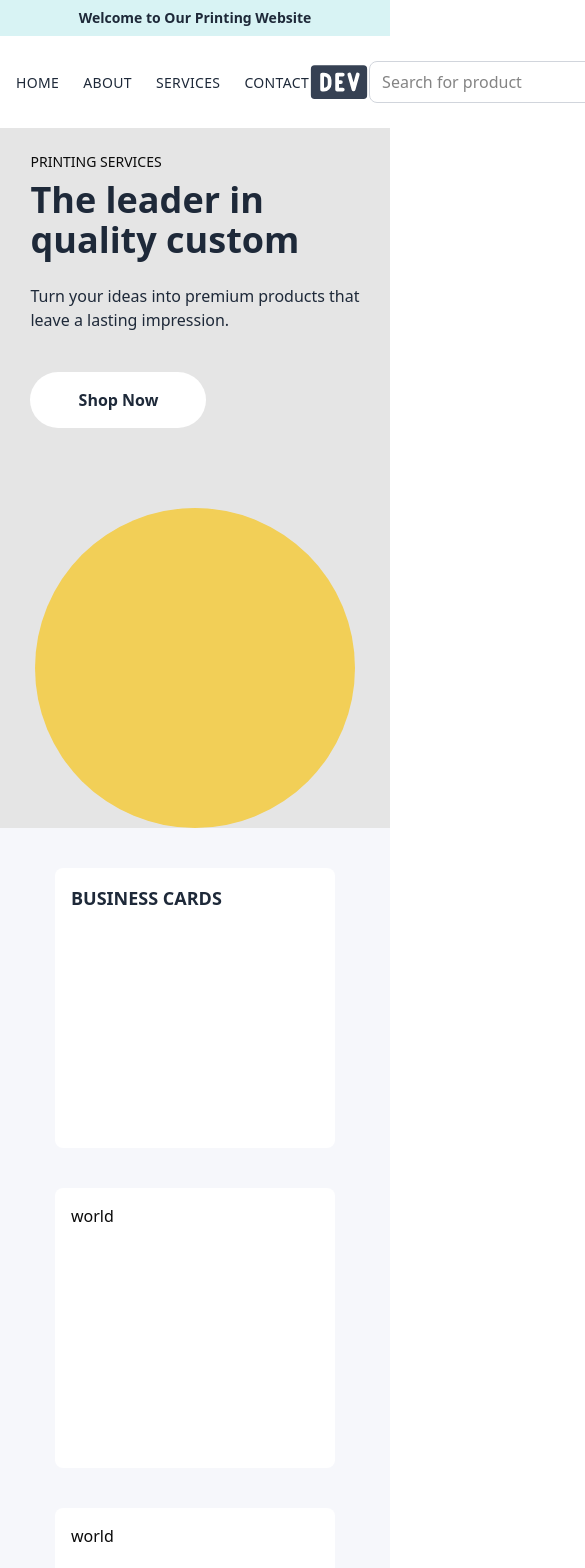
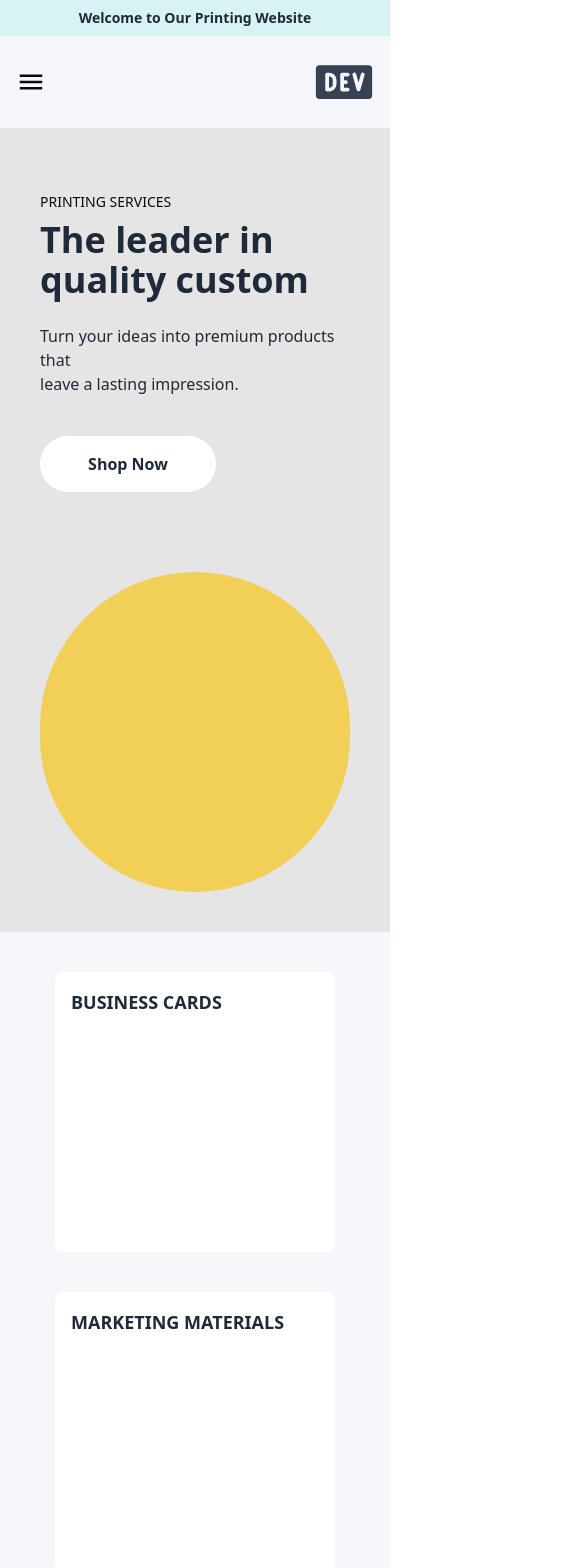
Before and after one commit to Paulhakeem/front, a Nuxt app: page / in a window 390 px wide. Shown: the top 1568 px of the page, 585 px wide, since content can reach past the window. Built offline with nearby package versions, Linux system fonts and the light colour scheme.

Commit message:
adding services

```diff
--- a/app/components/Header/header.vue
+++ b/app/components/Header/header.vue
@@ -1,6 +1,6 @@
 <template>
   <div
-    class="bg-[#e5e5e5] flex flex-wrap gap-10 justify-center lg:justify-evenly items-center lg:p-4"
+    class="bg-[#e5e5e5] flex flex-wrap gap-10 justify-center lg:justify-evenly items-center lg:p-4 lg:h-[80vh] p-10"
   >
     <div class="pt-6 lg:pt-0">
       <p class="text-sm lg:text-lg font-medium uppercase pb-2">
--- a/app/components/Services/Services.vue
+++ b/app/components/Services/Services.vue
@@ -1,14 +1,23 @@
 <template>
   <div class="bg-[#f6f7fb]">
     <div class="flex flex-wrap justify-evenly place-content-center items-center gap-10 p-10">
-      <div class="bg-[#ffffff] p-4 size-70 rounded-md">
-        <h4 class="text-lg font-semibold text-gray-800 uppercase">Business Cards</h4>
+      <div v-for="(item, index) in services" :key="index"  class="bg-[#ffffff] p-4 size-70 rounded-md">
+        <h4 class="text-lg font-semibold text-gray-800 uppercase">{{ item.title }}</h4>
       </div>
-      <div class="bg-[#ffffff] p-4 size-70 rounded-md">world</div>
-      <div class="bg-[#ffffff] p-4 size-70 rounded-md">world</div>
-      <div class="bg-[#ffffff] p-4 size-70 rounded-md">world</div>
     </div>
   </div>
 </template>
 
-<script setup></script>
+<script setup>
+const services = ([
+  { title: 'Business Cards' },
+  { title: 'Marketing Materials' },
+  { title: 'Signs & Posters' },
+  { title: 'Clothing & Bags' },
+  { title: 'Design Services' },
+  { title: 'Invitation & Stationery' },
+  { title: 'Labels & Stickers' },
+  { title: 'Photo Gifts & Calendars' }
+])
+
+</script>
--- a/app/components/Sidebar/index.vue
+++ b/app/components/Sidebar/index.vue
@@ -1,8 +1,59 @@
 <template>
-  <div>
-    <SidebarMenu />
-  </div>
+  <main class="bg-[#f6f7fb] sticky top-0 z-50">
+    <div class="flex p-4 lg:hidden">
+      <div class="flex justify-between items-center w-full">
+        <Icon
+          class="cursor-pointer left-2 top-2"
+          size="30"
+          name="material-symbols:menu"
+          @click="toggleMenu"
+        />
+        <Icon name="ph:dev-to-logo-fill" class="text-gray-700 text-6xl" />
+      </div>
+      <div
+        v-if="menu"
+        class="fixed w-2/3 h-full bg-white shadow-lg top-0 left-0 z-40 p-4 mt-4"
+      >
+        <div class="flex justify-between items-center mb-8">
+          <Icon
+            class="cursor-pointer"
+            size="30"
+            name="material-symbols:close"
+            @click="toggleMenu"
+          />
+        </div>
+        <nav>
+          <ul class="space-y-6">
+            <li v-for="(item, index) in sideMenu" :key="index">
+              <a
+                :href="item.path"
+                class="text-gray-800 hover:border-b hover:border-b-[#d8f3f4] text-sm font-medium tracking-wide uppercase"
+                @click="toggleMenu"
+              >
+                {{ item.name }}
+              </a>
+            </li>
+          </ul>
+        </nav>
+      </div>
+    </div>
+    <div class="hidden lg:block">
+      <SidebarMenu />
+    </div>
+  </main>
 </template>
 
 <script setup>
+const sideMenu = ref([
+  { name: "Home", path: "/" },
+  { name: "About", path: "/about" },
+  { name: "Services", path: "/services" },
+  { name: "Contact", path: "/contact" },
+]);
+
+const menu = ref(false);
+
+const toggleMenu = () => {
+  menu.value = !menu.value;
+};
 </script>
```
